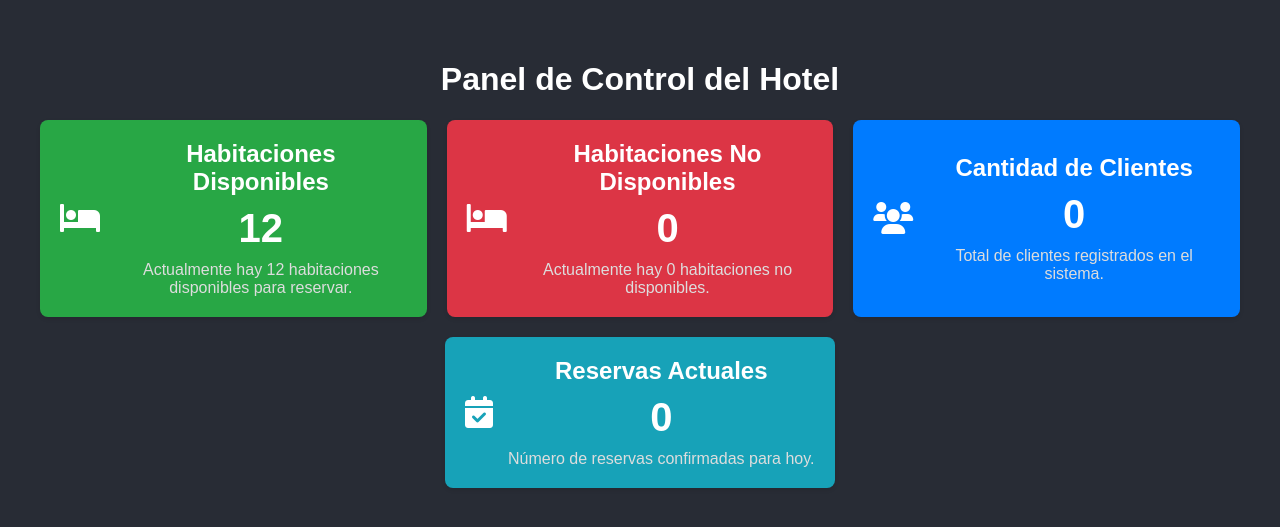
After one commit to JSobero/Hotel-Tesina, a PHP site: page /home/vistaHome.php in a window 1280 px wide. The commit adds this page. Shown: the top 527 px of the page. Run offline with PHP 8.4, Linux system fonts and the light colour scheme; data comes from the database, SQL or seed files in the repository; data that the repository does not hold is empty.

Commit message:
creacion del home

```diff
--- /dev/null
+++ b/home/vistaHome.php
@@ -0,0 +1,198 @@
+<?php
+// Configuración de la base de datos
+$servername = "localhost:3306";
+$username = "root";
+$password = "";
+$dbname = "bd_hotel";
+
+// Crear una conexión a la base de datos
+$conn = new mysqli($servername, $username, $password, $dbname);
+
+// Verificar la conexión
+if ($conn->connect_error) {
+    die("Conexión fallida: " . $conn->connect_error);
+}
+
+// Función para consultar el número de habitaciones disponibles
+function getHabitacionesDisponibles($conn) {
+    $sql = "SELECT COUNT(*) AS disponibles FROM habitaciones WHERE disponibilidad = 'disponible'";
+    $result = $conn->query($sql);
+    $row = $result->fetch_assoc();
+    return $row['disponibles'];
+}
+
+// Función para consultar el número de habitaciones no disponibles
+function getHabitacionesNoDisponibles($conn) {
+    $sql = "SELECT COUNT(*) AS no_disponibles FROM habitaciones WHERE disponibilidad = 'ocupado'";
+    $result = $conn->query($sql);
+    $row = $result->fetch_assoc();
+    return $row['no_disponibles'];
+}
+
+// Función para consultar la cantidad de clientes
+function getCantidadClientes($conn) {
+    $sql = "SELECT COUNT(*) AS clientes FROM clientes";
+    $result = $conn->query($sql);
+    $row = $result->fetch_assoc();
+    return $row['clientes'];
+}
+
+// Función para consultar las reservas actuales
+function getReservasActuales($conn) {
+    $sql = "SELECT COUNT(*) AS reservas FROM reservas WHERE fecha >= CURDATE()";
+    $result = $conn->query($sql);
+    $row = $result->fetch_assoc();
+    return $row['reservas'];
+}
+
+// Obtener los datos utilizando las funciones
+$habitaciones_disponibles = getHabitacionesDisponibles($conn);
+$habitaciones_no_disponibles = getHabitacionesNoDisponibles($conn);
+$cantidad_clientes = getCantidadClientes($conn);
+$reservas_actuales = getReservasActuales($conn);
+
+// Cerrar la conexión
+$conn->close();
+?>
+
+<!DOCTYPE html>
+<html lang="es">
+<head>
+    <meta charset="UTF-8">
+    <meta name="viewport" content="width=device-width, initial-scale=1.0">
+    <title>Panel de Control del Hotel</title>
+    <style>
+        body {
+            font-family: 'Arial', sans-serif;
+            background-color: #282c35;
+            color: #fff;
+            margin: 0;
+            padding: 0;
+        }
+
+        .dashboard {
+            max-width: 1200px;
+            margin: 20px auto;
+            padding: 20px;
+        }
+
+        header {
+            text-align: center;
+            margin-bottom: 20px;
+        }
+
+        h1 {
+            color: #fff;
+        }
+
+        .summary {
+            display: flex;
+            flex-wrap: wrap;
+            gap: 20px;
+            justify-content: center;
+        }
+
+        .card {
+            background: #333;
+            border-radius: 8px;
+            box-shadow: 0 2px 4px rgba(0, 0, 0, 0.1);
+            padding: 20px;
+            flex: 1;
+            min-width: 250px;
+            max-width: 350px;
+            text-align: center;
+            transition: transform 0.3s, box-shadow 0.3s;
+            display: flex;
+            align-items: center;
+            gap: 15px; /* Espacio entre el icono y el texto */
+        }
+
+        .card h2 {
+            margin: 0;
+            font-size: 1.5em;
+            color: #fff;
+        }
+
+        .card .number {
+            font-size: 2.5em;
+            font-weight: bold;
+            color: #fff;
+            margin: 10px 0;
+        }
+
+        .card p {
+            margin: 0;
+            color: #ddd;
+        }
+
+        .card-icon {
+            font-size: 2em;
+            color: #fff;
+        }
+
+        .card:hover {
+            transform: translateY(-5px);
+            box-shadow: 0 4px 8px rgba(0, 0, 0, 0.2);
+        }
+
+        .habitaciones-disponibles {
+            background-color: #28a745; /* Verde */
+        }
+
+        .habitaciones-no-disponibles {
+            background-color: #dc3545; /* Rojo */
+        }
+
+        .cantidad-clientes {
+            background-color: #007bff; /* Azul */
+        }
+
+        .reservas-actuales {
+            background-color: #17a2b8; /* Cian */
+        }
+    </style>
+    <!-- Incluye la biblioteca de iconos FontAwesome -->
+    <link rel="stylesheet" href="https://cdnjs.cloudflare.com/ajax/libs/font-awesome/6.0.0-beta3/css/all.min.css">
+</head>
+<body>
+    <div class="dashboard">
+        <header>
+            <h1>Panel de Control del Hotel</h1>
+        </header>
+        <section class="summary">
+            <div class="card habitaciones-disponibles">
+                <i class="card-icon fas fa-bed"></i>
+                <div>
+                    <h2>Habitaciones Disponibles</h2>
+                    <p class="number"><?php echo $habitaciones_disponibles; ?></p>
+                    <p>Actualmente hay <?php echo $habitaciones_disponibles; ?> habitaciones disponibles para reservar.</p>
+                </div>
+            </div>
+            <div class="card habitaciones-no-disponibles">
+                <i class="card-icon fas fa-bed"></i>
+                <div>
+                    <h2>Habitaciones No Disponibles</h2>
+                    <p class="number"><?php echo $habitaciones_no_disponibles; ?></p>
+                    <p>Actualmente hay <?php echo $habitaciones_no_disponibles; ?> habitaciones no disponibles.</p>
+                </div>
+            </div>
+            <div class="card cantidad-clientes">
+                <i class="card-icon fas fa-users"></i>
+                <div>
+                    <h2>Cantidad de Clientes</h2>
+                    <p class="number"><?php echo $cantidad_clientes; ?></p>
+                    <p>Total de clientes registrados en el sistema.</p>
+                </div>
+            </div>
+            <div class="card reservas-actuales">
+                <i class="card-icon fas fa-calendar-check"></i>
+                <div>
+                    <h2>Reservas Actuales</h2>
+                    <p class="number"><?php echo $reservas_actuales; ?></p>
+                    <p>Número de reservas confirmadas para hoy.</p>
+                </div>
+            </div>
+        </section>
+    </div>
+</body>
+</html>
--- a/indexHotel.php
+++ b/indexHotel.php
@@ -34,6 +34,7 @@ if (isset($_GET['logout'])) {
     </div>
     <div class="categories">
         <ul>
+            <li class='sidebar'><a href="indexHotel.php?page=home"><i class="material-icons">home</i> Principal</a></li>
             <li class='sidebar'><a href="indexHotel.php?page=clientes"><i class="material-icons">person</i> Clientes</a></li>
             <li class='sidebar'><a href="indexHotel.php?page=habitacion"><i class="material-icons">hotel</i> Habitaciones</a></li>
             <li class='sidebar'><a href="indexHotel.php?page=reserva"><i class="material-icons">event</i> Reservas</a></li>
@@ -59,6 +60,9 @@ if (isset($_GET['logout'])) {
 
     // Incluir la vista correspondiente según la página solicitada
     switch ($page) {
+        case 'home':
+            include('home/vistaHome.php');
+            break;
         case 'clientes':
             include('cliente/vistaClientes.php');
             break;
--- a/login_process.php
+++ b/login_process.php
@@ -45,7 +45,7 @@ if ($result->num_rows > 0) {
             showConfirmButton: false,
             timer: 1500
         }).then(() => {
-            window.location.href = 'indexHotel.php';
+            window.location.href = 'indexHotel.php?page=home';
         });";
     } else {
         // Contraseña incorrecta
```
Also changed, not shown: css/stylesClientes.css (line endings or trailing spaces).
